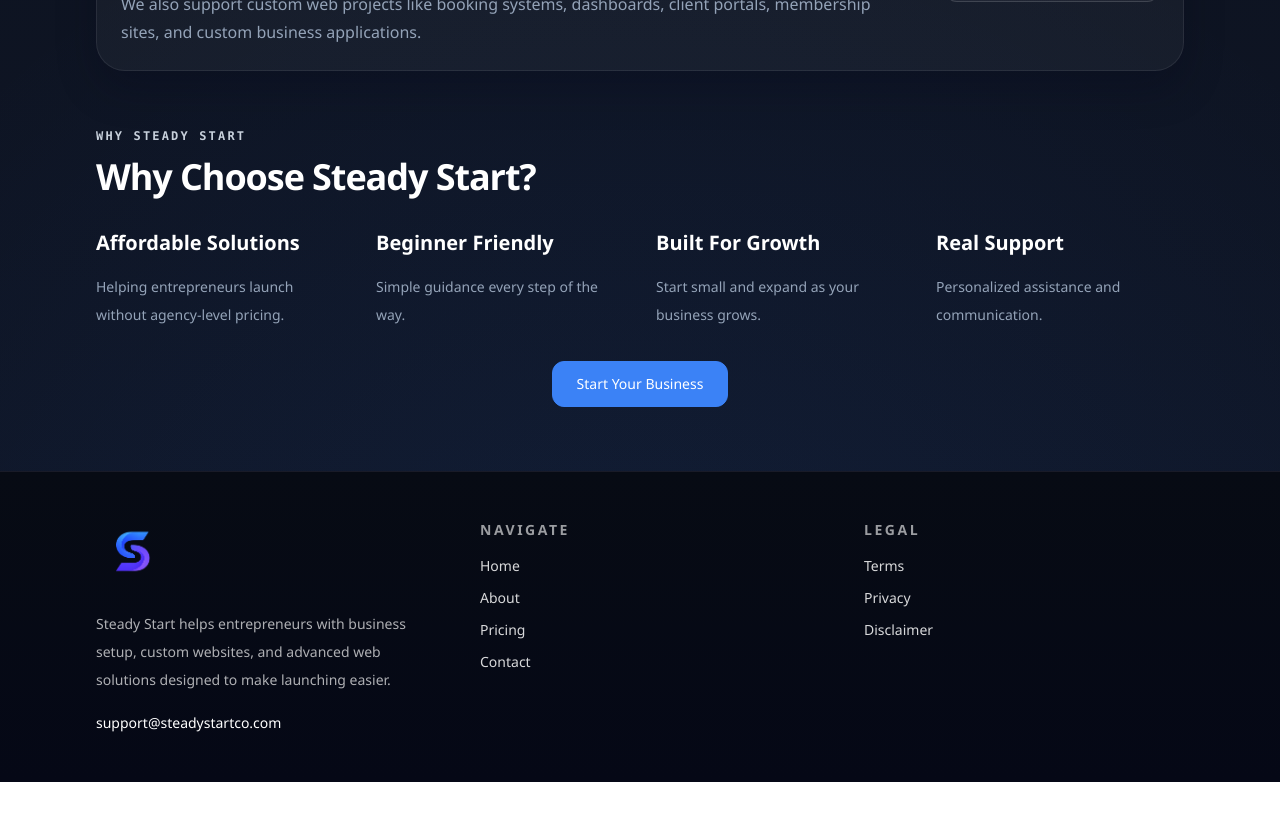
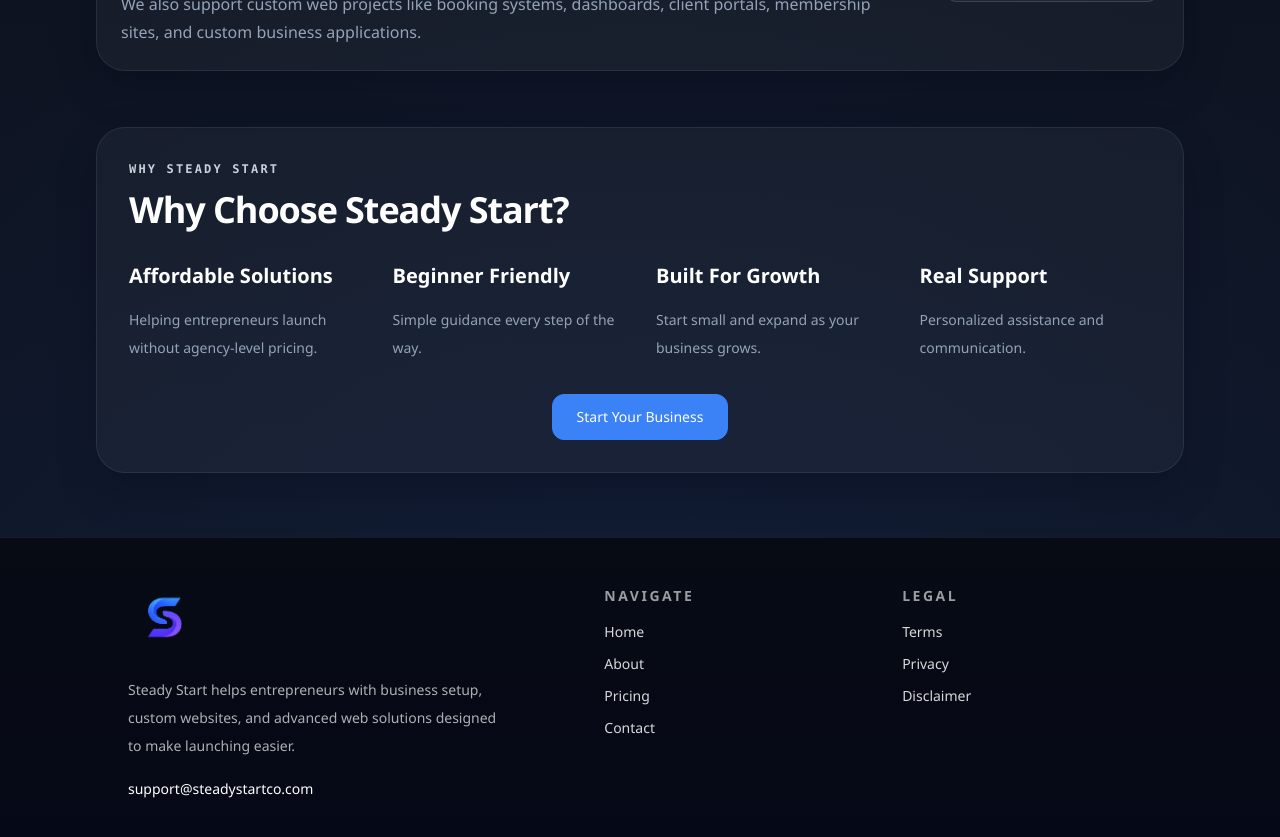
Before and after one commit to MySaaS1023/SS, a Next.js app: page / in a window 1280 px wide. Shown: the part 2380-3217 px from the top of the page. Before the commit the page ends 3162 px from the top, so only its background shows below. Built offline with nearby package versions, Linux system fonts and the light colour scheme.

Commit message:
Add files via upload

```diff
--- a/app/page.tsx
+++ b/app/page.tsx
@@ -56,6 +56,7 @@
 
       <section className="pt-2 pb-10 sm:pt-4 sm:pb-14 lg:pt-4 lg:pb-16">
         <PageContainer>
+          <div className="rounded-[1.8rem] border border-[rgba(255,255,255,0.08)] bg-[rgba(255,255,255,0.04)] px-6 py-6 shadow-[0_18px_40px_rgba(2,6,23,0.22)] sm:px-8 sm:py-8">
             <div className="max-w-2xl">
               <p className="section-kicker">Why Steady Start</p>
               <h2 className="mt-3 text-3xl font-semibold tracking-[-0.03em] text-white sm:text-4xl">
@@ -82,6 +83,7 @@
                 Start Your Business
               </Link>
             </div>
+          </div>
         </PageContainer>
       </section>
     </>
--- a/components/site-footer.tsx
+++ b/components/site-footer.tsx
@@ -21,7 +21,7 @@
   return (
     <footer className="border-t border-[rgba(255,255,255,0.08)] bg-[linear-gradient(180deg,#070b14,#050816)] text-white">
       <PageContainer className="py-12">
-        <div className="mx-auto grid max-w-6xl gap-10 sm:gap-12 md:grid-cols-3 md:items-start md:justify-center md:gap-12 lg:gap-16">
+        <div className="mx-auto grid max-w-5xl gap-10 sm:gap-12 md:grid-cols-[minmax(0,1.2fr)_minmax(0,0.7fr)_minmax(0,0.7fr)] md:items-start md:justify-center md:gap-10 lg:gap-12">
           <div className="space-y-4">
             <Logo compact />
             <p className="max-w-sm text-sm leading-7 text-white/68">
```
Lines whose indentation alone changed are shown as unchanged.
